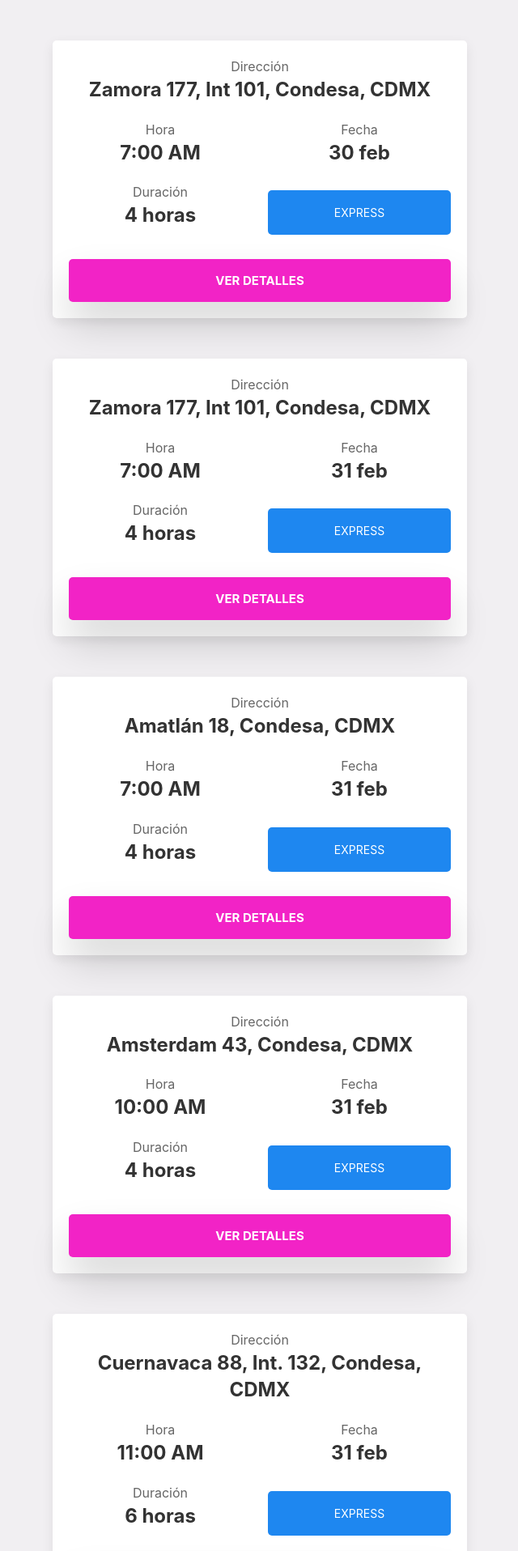
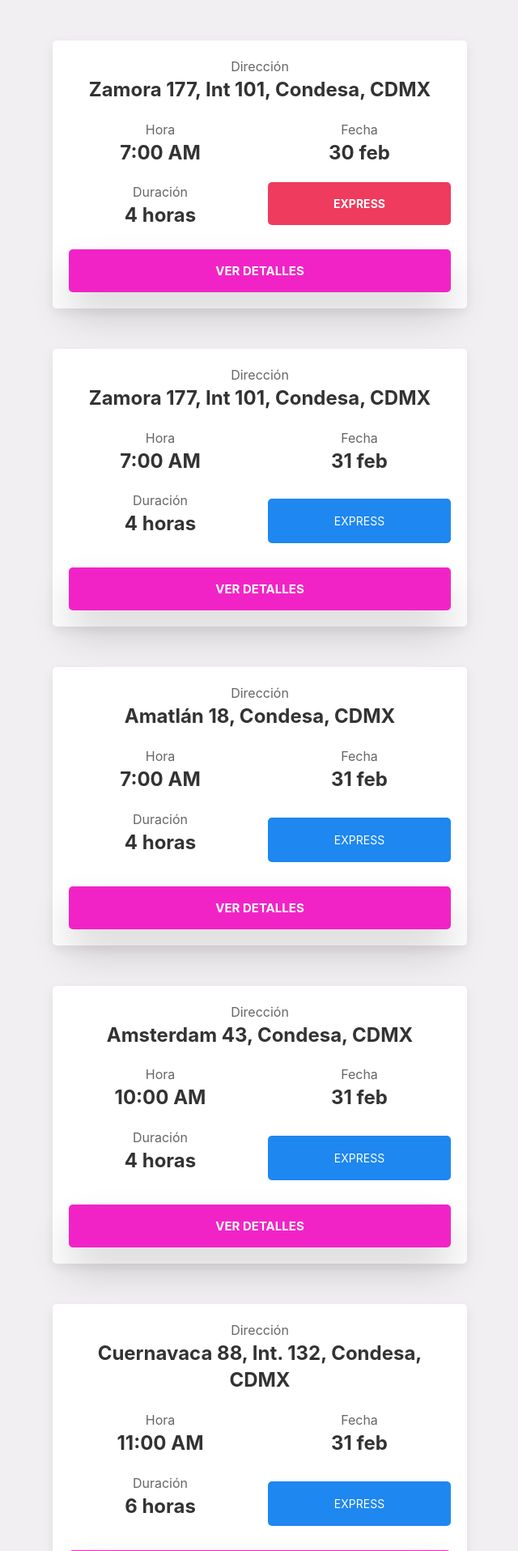
Before and after one commit to MisaelCalvillo/jelpme-challenge-uikit, a PHP site: page /disponibles.html in a window 1280 px wide. Shown: the part 80-1996 px from the top of the page at 81% size, without its empty margins (319-959 px from the left). Run offline with PHP 8.4, Linux system fonts and the light colour scheme.

Commit message:
add selection to different types of services

```diff
--- a/assets/css/styles.css
+++ b/assets/css/styles.css
@@ -167,6 +167,51 @@ input:focus {
   top: 6px; */
 }
 
+/* ===================================== */
+.express-button {
+  color: #FFFFFF;
+  background-color: #486EFC;
+}
+
+.express-button:hover {
+  color: #FFFFFF;
+  background-color: #0439fb;
+}
+
+.express-button:active {
+  color: #FFFFFF;
+  background-color: #032ec9;
+}
+/* ================================= */
+.recurrente-button {
+  color: #FFFFFF;
+  background-color: #FFBB40;
+}
+
+.recurrente-button:hover {
+  color: #FFFFFF;
+  background-color: #ffaf1a;
+}
+
+.recurrente-button:active {
+  color: #FFFFFF;
+  background-color: #e69500;
+}
+/* ===================================== */
+.unica-vez-button {
+  color: #FFFFFF;
+  background-color: #EE3B5E;
+}
+
+.unica-vez-button:hover {
+  color: #FFFFFF;
+  background-color: #eb143f;
+}
+
+.unica-vez-button:active {
+  color: #FFFFFF;
+  background-color: #bc1033;
+}
 
 /* Clases de UIKit Modificadas
  ========================================================================== */
--- a/assets/js/jelpme.js
+++ b/assets/js/jelpme.js
@@ -180,7 +180,7 @@ for(var i = 0; i < available_services.length; i++){
           <div class="uk-text-center uk-grid-collapse" uk-grid>
               <div class="uk-width-1-1">
                   <div class="uk-card">
-                    <a href="welcome.html"><button class="uk-button  uk-width-1-1 uk-button-large uk-box-shadow-xlarge ingresar uk-margin-medium uk-text-bold
+                    <a href="#modal${available_services[i]["id"]}-new" uk-toggle><button class="uk-button  uk-width-1-1 uk-button-large uk-box-shadow-xlarge ingresar uk-margin-medium uk-text-bold
                       uk-margin-remove uk-padding-remove
                       uk-border-rounded" >Ver Detalles</button></a>
                   </div>
@@ -188,6 +188,77 @@ for(var i = 0; i < available_services.length; i++){
           </div>
     </div>
   </div>
+
+  <!--==================== FULL MODAL FOR A NEW WINDOW ================== -->
+
+      <div id="modal${available_services[i]["id"]}-new" class="uk-modal-full" uk-modal>
+        <div class="uk-modal-dialog">
+          <button class="uk-modal-close-full uk-close-large confirmados" type="button" uk-close></button>
+          <div class="uk-grid-collapse uk-child-width-1-2@m uk-flex-middle" uk-grid>
+              <div class="uk-backgrond-cover" uk-height-viewport>
+                <iframe width="100%" height="100%" frameborder="0" style="border:0" src="https://www.google.com/maps/embed/v1/place?key=AIzaSyD9AZc8Rwa0gLzKc19ycokzTkALjo7N4w8&q=Space+Needle,Seattle+WA" allowfullscreen>
+                </iframe>
+              </div>
+
+            <div class="uk-padding-large">
+                <!-- ========= Card for service details next to Google MAPS ==== -->
+                    <div class=" carta uk-card uk-card-large uk-card-default uk-card-hover uk-grid-match uk-border-rounded servicio">
+                            <div class="uk-text-center uk-grid-collapse" uk-grid>
+                                <div class="uk-width-1-1">
+                                    <div class="uk-card ">
+                                      <p class="uk-margin-remove">Dirección</p>
+                                      <h3 class="uk-margin-remove"><b>${available_services[i]["addres_street"]}, ${available_services[i]["addres_neighborhood"]}, ${available_services[i]["city"]}</b></h3>
+                                </div>
+                            </div>
+                          </div>
+
+                            <div class="uk-text-center uk-grid-collapse uk-grid-match" uk-grid>
+                                <div class="uk-width-1-2">
+                                    <div class="uk-card  uk-card-body">
+                                      <p class="uk-margin-remove">Hora</p>
+                                      <h3 class="uk-margin-remove"><b>${available_services[i]["hour"]}</b></h3>
+                                    </div>
+                                </div>
+                                <div class="uk-width-1-2">
+                                    <div class="uk-card uk-card-body">
+                                      <p class="uk-margin-remove uk-padding-remove">Fecha</p>
+                                      <h3 class="uk-margin-remove"><b>${available_services[i]["date"]}</b></h3>
+                                    </div>
+                                </div>
+                            </div>
+
+                            <div class="uk-text-center uk-grid-collapse uk-grid-match" uk-grid>
+                                <div class="uk-width-1-2">
+                                    <div class="uk-card  uk-card-body">
+                                      <p class="uk-margin-remove">Duración</p>
+                                      <h3 class="uk-margin-remove"><b>${available_services[i]["lenght"]} horas</b></h3>
+                                    </div>
+                                </div>
+                                <div class="uk-width-1-2">
+                                    <div class="uk-card">
+                                      <a href="#" class="uk-button uk-button-primary uk-width-1-1 uk-margin-small uk-button-large uk-border-rounded uk-text-bold">${(available_services[i]["service_type"] === "Recurrente") ? "Recurrente": (available_services[i]["service_type"] === "Express") ? "Express" : "Unica Vez" }</a>
+                                    </div>
+                                </div>
+                            </div>
+
+                            <div class="uk-text-center uk-grid-collapse" uk-grid>
+                                <div class="uk-width-1-1">
+                                    <div class="uk-card">
+                                      <a href="welcome.html"><button class="uk-button  uk-width-1-1 uk-button-large uk-box-shadow-xlarge green-button uk-margin-medium uk-text-bold
+                                        uk-margin-remove uk-padding-remove
+                                        uk-border-rounded" >Llamar a tu cliente</button></a>
+                                    </div>
+                                </div>
+                            </div>
+                      </div>
+                    </div>
+                <!-- ========= Card for service details next to Google MAPS ==== -->
+            </div>
+          </div>
+        </div>
+      </div>
+    <!--==================== FULL MODAL FOR A NEW WINDOW ================== -->
+
 </div>
   `;
   $(".nuevos-servicios").append(nuevoServicio);
--- a/confirmados.html
+++ b/confirmados.html
@@ -81,7 +81,7 @@
         </div>
         <div class="uk-width-1-2">
           <div class="uk-card">
-            <a href="#" class="uk-button uk-button-primary uk-width-1-1 uk-margin-small uk-button-large uk-border-rounded">Express</a>
+            <a href="#" class="uk-button uk-button-primary uk-width-1-1 uk-margin-small uk-button-large uk-border-rounded uk-text-bold">Express</a>
           </div>
         </div>
       </div>
@@ -145,7 +145,7 @@
               </div>
               <div class="uk-width-1-2">
                 <div class="uk-card">
-                                      <a href="#" class="uk-button uk-button-primary uk-width-1-1 uk-margin-small uk-button-large uk-border-rounded">Express</a>
+                  <a href="#" class="uk-button uk-button-primary uk-width-1-1 uk-margin-small uk-button-large uk-border-rounded uk-text-bold">Express</a>
                 </div>
               </div>
             </div>
--- a/disponibles.html
+++ b/disponibles.html
@@ -1,5 +1,6 @@
 <!DOCTYPE html>
 <html class="background-plata">
+
 <head>
   <title>Servicios</title>
   <!-- Meta tags for encoding and browser size measuring -->
@@ -17,6 +18,7 @@
   <!-- Connection with JQuery JavaScript file -->
   <script type="text/javascript" src="assets/js/lib/jquery-3.2.1.min.js"></script>
 </head>
+
 <body>
   <!-- Add nav on top -->
   <div class="uk-animation-slide-left" uk-sticky="sel-target: .uk-navbar-container; cls-active: uk-navbar-sticky; bottom: #transparent-sticky-navbar">
@@ -32,7 +34,11 @@
 
       <div class="uk-navbar-right">
         <ul class="uk-navbar-nav">
-                    <li class="uk-active"><a class="uk-text-bold" href="#"><p class="new-message">Nuevos Servicios</p></a></li>
+          <li class="uk-active">
+            <a class="uk-text-bold" href="#">
+              <p class="new-message">Nuevos Servicios</p>
+            </a>
+          </li>
         </ul>
       </div>
     </nav>
@@ -75,7 +81,7 @@
         </div>
         <div class="uk-width-1-2">
           <div class="uk-card">
-                          <a href="#" class="uk-button uk-button-primary uk-width-1-1 uk-margin-small uk-button-large uk-border-rounded">Express</a>
+            <a href="#" class="uk-button uk-width-1-1 uk-margin-small uk-button-large uk-border-rounded uk-text-bold unica-vez-button">Express</a>
           </div>
         </div>
       </div>
@@ -138,7 +144,7 @@
               </div>
               <div class="uk-width-1-2">
                 <div class="uk-card">
-                                          <a href="#" class="uk-button uk-button-primary uk-width-1-1 uk-margin-small uk-button-large uk-border-rounded">Express</a>
+                  <a href="#" class="uk-button uk-width-1-1 uk-margin-small uk-button-large uk-border-rounded uk-text-bold">Express</a>
                 </div>
               </div>
             </div>
@@ -166,4 +172,5 @@
   <!-- Connect with the JavaSript file with the general functionality -->
   <script type="text/javascript" src="assets/js/jelpme.js"></script>
 </body>
+
 </html>
```
Lines whose indentation alone changed are shown as unchanged.
